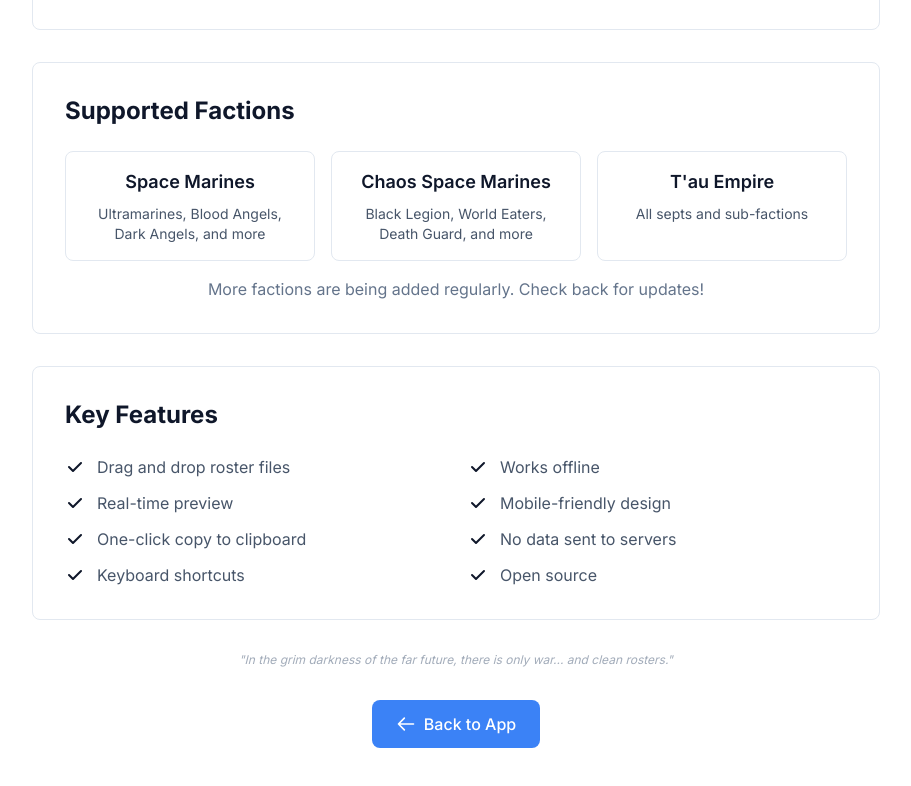
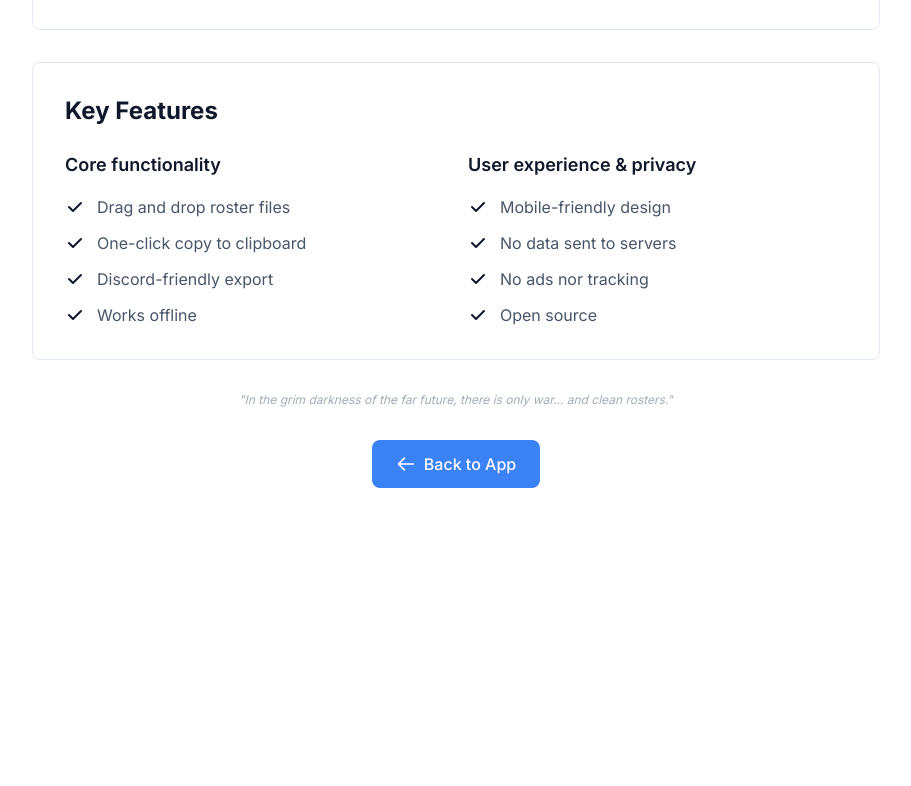
Before and after one commit to teddyzetterlund/w40k-army-cleaner, a website: page about.html in a window 1280 px wide. Shown: the part 682-1468 px from the top of the page, without its empty margins (184-1095 px from the left). After the commit the page ends 1218 px from the top, so only its background shows below. Drawn offline with nearby package versions, Linux system fonts and the light colour scheme.

Commit message:
refactor: update About page content and structure
- Remove "Supported Factions" section (app supports all factions)
- Replace "Real-time preview" with "Discord-friendly export" in Key Features
- Remove "Keyboard shortcuts" and add "No ads nor tracking"
- Add column headings "Core functionality" and "User experience & privacy"
- Reorganize features into logical groupings for better readability

The About page now accurately reflects the app's capabilities and provides
a clearer structure for users to understand what the tool offers.

```diff
--- a/about.html
+++ b/about.html
@@ -218,32 +218,12 @@
                     </div>
                 </div>
 
-                <!-- Supported Factions -->
-                <div class="bg-secondary border border-subtle rounded-lg p-8">
-                    <h2 class="text-2xl font-bold text-primary mb-6">Supported Factions</h2>
-                    <div class="grid md:grid-cols-3 gap-4">
-                        <div class="bg-tertiary border border-subtle rounded-lg p-4 text-center">
-                            <h3 class="text-lg font-semibold text-primary mb-2">Space Marines</h3>
-                            <p class="text-secondary text-sm">Ultramarines, Blood Angels, Dark Angels, and more</p>
-                        </div>
-                        <div class="bg-tertiary border border-subtle rounded-lg p-4 text-center">
-                            <h3 class="text-lg font-semibold text-primary mb-2">Chaos Space Marines</h3>
-                            <p class="text-secondary text-sm">Black Legion, World Eaters, Death Guard, and more</p>
-                        </div>
-                        <div class="bg-tertiary border border-subtle rounded-lg p-4 text-center">
-                            <h3 class="text-lg font-semibold text-primary mb-2">T'au Empire</h3>
-                            <p class="text-secondary text-sm">All septs and sub-factions</p>
-                        </div>
-                    </div>
-                    <p class="text-muted text-center mt-4">
-                        More factions are being added regularly. Check back for updates!
-                    </p>
-                </div>
-
                 <!-- Features -->
                 <div class="bg-secondary border border-subtle rounded-lg p-8">
                     <h2 class="text-2xl font-bold text-primary mb-6">Key Features</h2>
                     <div class="grid md:grid-cols-2 gap-6">
+                        <div>
+                            <h3 class="text-lg font-semibold text-primary mb-4">Core functionality</h3>
                             <ul class="space-y-3">
                                 <li class="flex items-center space-x-3">
                                     <svg class="w-5 h-5 text-accent-primary" fill="currentColor" viewBox="0 0 20 20">
@@ -255,28 +235,25 @@
                                     <svg class="w-5 h-5 text-accent-primary" fill="currentColor" viewBox="0 0 20 20">
                                         <path fill-rule="evenodd" d="M16.707 5.293a1 1 0 010 1.414l-8 8a1 1 0 01-1.414 0l-4-4a1 1 0 011.414-1.414L8 12.586l7.293-7.293a1 1 0 011.414 0z" clip-rule="evenodd"></path>
                                     </svg>
-                                <span class="text-secondary">Real-time preview</span>
-                            </li>
-                            <li class="flex items-center space-x-3">
-                                <svg class="w-5 h-5 text-accent-primary" fill="currentColor" viewBox="0 0 20 20">
-                                    <path fill-rule="evenodd" d="M16.707 5.293a1 1 0 010 1.414l-8 8a1 1 0 01-1.414 0l-4-4a1 1 0 011.414-1.414L8 12.586l7.293-7.293a1 1 0 011.414 0z" clip-rule="evenodd"></path>
-                                </svg>
                                     <span class="text-secondary">One-click copy to clipboard</span>
                                 </li>
                                 <li class="flex items-center space-x-3">
                                     <svg class="w-5 h-5 text-accent-primary" fill="currentColor" viewBox="0 0 20 20">
                                         <path fill-rule="evenodd" d="M16.707 5.293a1 1 0 010 1.414l-8 8a1 1 0 01-1.414 0l-4-4a1 1 0 011.414-1.414L8 12.586l7.293-7.293a1 1 0 011.414 0z" clip-rule="evenodd"></path>
                                     </svg>
-                                <span class="text-secondary">Keyboard shortcuts</span>
+                                    <span class="text-secondary">Discord-friendly export</span>
                                 </li>
-                        </ul>
-                        <ul class="space-y-3">
                                 <li class="flex items-center space-x-3">
                                     <svg class="w-5 h-5 text-accent-primary" fill="currentColor" viewBox="0 0 20 20">
                                         <path fill-rule="evenodd" d="M16.707 5.293a1 1 0 010 1.414l-8 8a1 1 0 01-1.414 0l-4-4a1 1 0 011.414-1.414L8 12.586l7.293-7.293a1 1 0 011.414 0z" clip-rule="evenodd"></path>
                                     </svg>
                                     <span class="text-secondary">Works offline</span>
                                 </li>
+                            </ul>
+                        </div>
+                        <div>
+                            <h3 class="text-lg font-semibold text-primary mb-4">User experience & privacy</h3>
+                            <ul class="space-y-3">
                                 <li class="flex items-center space-x-3">
                                     <svg class="w-5 h-5 text-accent-primary" fill="currentColor" viewBox="0 0 20 20">
                                         <path fill-rule="evenodd" d="M16.707 5.293a1 1 0 010 1.414l-8 8a1 1 0 01-1.414 0l-4-4a1 1 0 011.414-1.414L8 12.586l7.293-7.293a1 1 0 011.414 0z" clip-rule="evenodd"></path>
@@ -293,9 +270,16 @@
                                     <svg class="w-5 h-5 text-accent-primary" fill="currentColor" viewBox="0 0 20 20">
                                         <path fill-rule="evenodd" d="M16.707 5.293a1 1 0 010 1.414l-8 8a1 1 0 01-1.414 0l-4-4a1 1 0 011.414-1.414L8 12.586l7.293-7.293a1 1 0 011.414 0z" clip-rule="evenodd"></path>
                                     </svg>
+                                    <span class="text-secondary">No ads nor tracking</span>
+                                </li>
+                                <li class="flex items-center space-x-3">
+                                    <svg class="w-5 h-5 text-accent-primary" fill="currentColor" viewBox="0 0 20 20">
+                                        <path fill-rule="evenodd" d="M16.707 5.293a1 1 0 010 1.414l-8 8a1 1 0 01-1.414 0l-4-4a1 1 0 011.414-1.414L8 12.586l7.293-7.293a1 1 0 011.414 0z" clip-rule="evenodd"></path>
+                                    </svg>
                                     <span class="text-secondary">Open source</span>
                                 </li>
                             </ul>
+                        </div>
                     </div>
                 </div>
 
```
Lines whose indentation alone changed are shown as unchanged.
